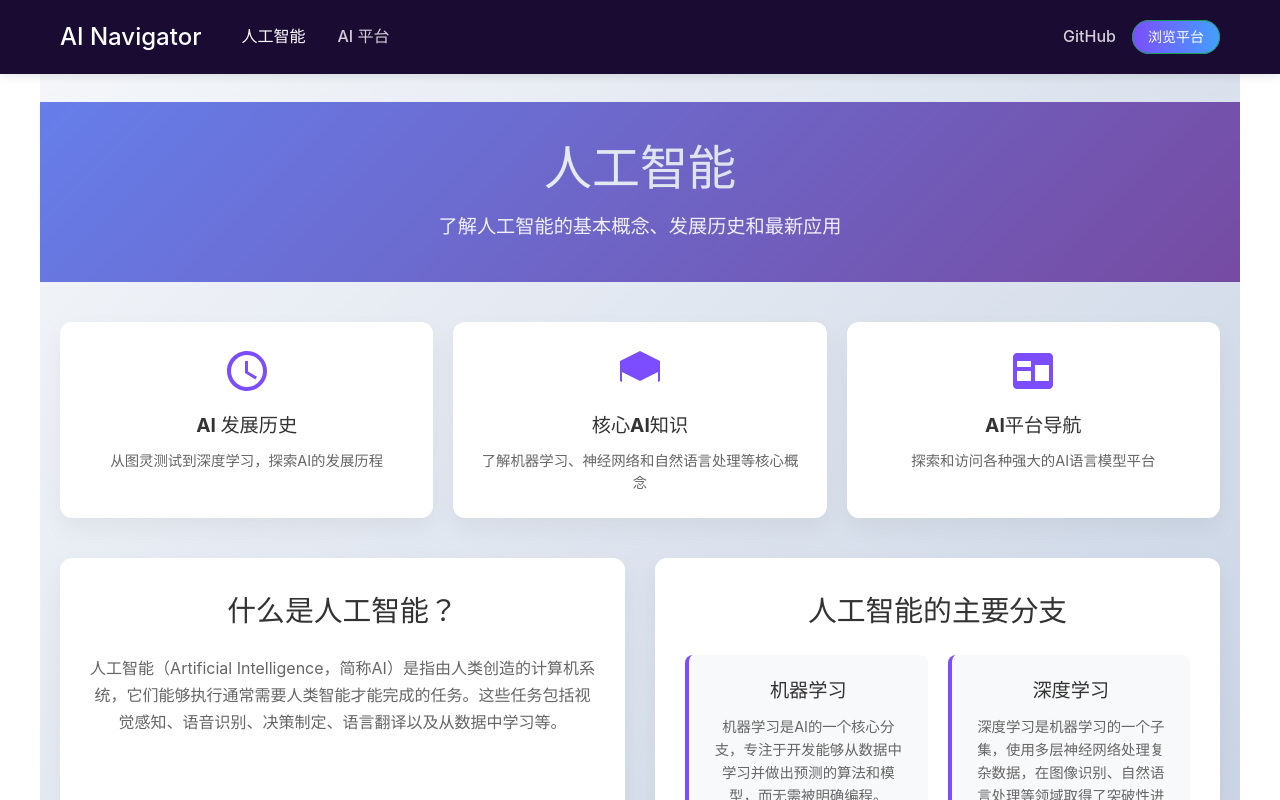
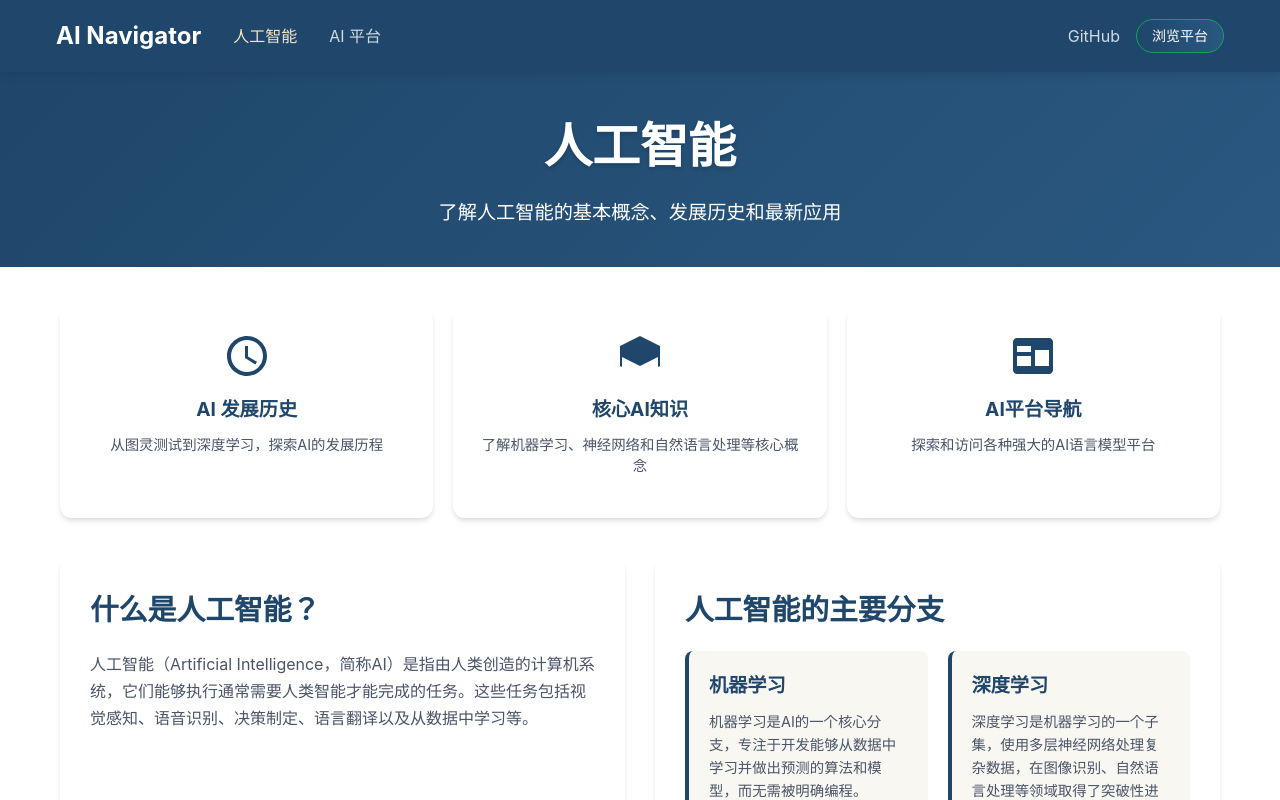
Before and after one commit to heijin-yuuby/AI-Learning-Resources-Navigator, a Vue app in the folder frontend/: page /about-ai in a window 1280 px wide. Shown: the top 800 px of the page. Built offline with nearby package versions, Linux system fonts and the light colour scheme.

Commit message:
Refactor UI components and styles: implement global theming in App.vue, migrate styles to main.css, and enhance layout and design across various pages including HomePage, AboutAIPage, and LLMPlatformsPage for improved user experience and consistency.

```diff
--- a/frontend/src/App.vue
+++ b/frontend/src/App.vue
@@ -1,13 +1,18 @@
 <script setup>
 import { NConfigProvider, NMessageProvider, darkTheme } from 'naive-ui';
 import { provide, ref } from 'vue';
+import './assets/main.css';
 
-const theme = ref(null); // Use null for light theme or darkTheme for dark mode
+// Set theme based on system preference (null for light, darkTheme for dark)
+const prefersDark = window.matchMedia('(prefers-color-scheme: dark)').matches;
+const theme = ref(prefersDark ? darkTheme : null);
 
-// Global theme variables
+// Global theme variables for Naive UI
 provide('themeVars', {
-  primaryColor: '#7C4DFF',
-  secondaryColor: '#43A0FF'
+  primaryColor: '#1F466B',
+  primaryColorHover: '#2A5880',
+  borderRadius: '8px',
+  textColorBase: '#1F466B'
 });
 </script>
 
@@ -20,57 +25,5 @@ provide('themeVars', {
 </template>
 
 <style>
-:root {
-  --primary-color: #7C4DFF;
-  --secondary-color: #43A0FF;
-  --dark-color: #1A0B33;
-  --light-color: #f5f7fa;
-  --gradient-primary: linear-gradient(90deg, var(--primary-color) 0%, var(--secondary-color) 100%);
-}
-
-* {
-  margin: 0;
-  padding: 0;
-  box-sizing: border-box;
-}
-
-html, body {
-  font-family: 'Inter', 'Helvetica Neue', Helvetica, Arial, sans-serif;
-  -webkit-font-smoothing: antialiased;
-  -moz-osx-font-smoothing: grayscale;
-  color: #333;
-  font-size: 16px;
-  scroll-behavior: smooth;
-}
-
-h1, h2, h3, h4, h5, h6 {
-  font-weight: 700;
-}
-
-a {
-  text-decoration: none;
-  color: var(--primary-color);
-}
-
-.container {
-  max-width: 1200px;
-  margin: 0 auto;
-  padding: 0 20px;
-}
-
-.gradient-text {
-  background: var(--gradient-primary);
-  -webkit-background-clip: text;
-  -webkit-text-fill-color: transparent;
-}
-
-.page-transition-enter-active,
-.page-transition-leave-active {
-  transition: opacity 0.3s ease;
-}
-
-.page-transition-enter-from,
-.page-transition-leave-to {
-  opacity: 0;
-}
+/* All styles moved to assets/main.css */
 </style>
--- /dev/null
+++ b/frontend/src/assets/main.css
@@ -0,0 +1,250 @@
+:root {
+  /* 主色调 - 深蓝色系 */
+  --primary-color: #1F466B;
+  --primary-gradient: linear-gradient(135deg, #1F466B 0%, #2A5880 100%);
+  --primary-hover-gradient: linear-gradient(135deg, #2A5880 0%, #1F466B 100%);
+
+  /* 背景色 */
+  --bg-primary: #FFFFFF;
+  --bg-secondary: #F9F7F2;
+  --bg-tertiary: #F5E6BF;
+
+  /* 文字颜色 */
+  --text-primary: #1F466B;
+  --text-secondary: #4A5568;
+  --text-tertiary: #718096;
+  --text-light: #FFFFFF;
+
+  /* 强调色 */
+  --accent-blue: #1F466B;     /* 深蓝色 */
+  --accent-yellow: #F5E6BF;   /* 米黄色 */
+  --accent-cream: #FFFFF0;    /* 奶油色 */
+  --accent-green: #E0EEE0;    /* 淡绿色 */
+  --accent-orange: #FFEFD5;   /* 杏色 */
+
+  /* 导航颜色 */
+  --nav-bg: #1b3e61;
+  --nav-text: var(--text-light);
+  --nav-text-hover: var(--accent-yellow);
+
+  /* 边框和阴影 */
+  --border-color: rgba(0, 0, 0, 0.1);
+  --border-radius-sm: 4px;
+  --border-radius-md: 8px;
+  --border-radius-lg: 12px;
+  --border-radius-xl: 20px;
+  --shadow-sm: 0 1px 2px 0 rgba(0, 0, 0, 0.05);
+  --shadow-md: 0 4px 6px -1px rgba(0, 0, 0, 0.1), 0 2px 4px -1px rgba(0, 0, 0, 0.06);
+  --shadow-lg: 0 10px 15px -3px rgba(0, 0, 0, 0.1), 0 4px 6px -2px rgba(0, 0, 0, 0.05);
+
+  /* 状态颜色 */
+  --success: #E0EEE0;
+  --warning: #F5E6BF;
+  --error: #FFE4E1;
+  --info: #E6F0F8;
+
+  /* 卡片和容器 */
+  --card-bg: #FFFFFF;
+  --card-border: #F0F0F0;
+
+  /* 动画和过渡 */
+  --transition-fast: 150ms cubic-bezier(0.4, 0, 0.2, 1);
+  --transition-normal: 300ms cubic-bezier(0.4, 0, 0.2, 1);
+  --transition-slow: 500ms cubic-bezier(0.4, 0, 0.2, 1);
+
+  /* 间距 */
+  --spacing-xs: 4px;
+  --spacing-sm: 8px;
+  --spacing-md: 16px;
+  --spacing-lg: 24px;
+  --spacing-xl: 32px;
+  --spacing-xxl: 48px;
+
+  /* 字体 */
+  --font-family: 'Inter', 'Helvetica Neue', Helvetica, Arial, sans-serif;
+  --font-size-xs: 0.75rem;
+  --font-size-sm: 0.875rem;
+  --font-size-md: 1rem;
+  --font-size-lg: 1.25rem;
+  --font-size-xl: 1.5rem;
+  --font-size-xxl: 2rem;
+  --font-size-xxxl: 3rem;
+}
+
+/* 基础样式重置 */
+* {
+  margin: 0;
+  padding: 0;
+  box-sizing: border-box;
+}
+
+html, body {
+  font-family: var(--font-family);
+  font-size: var(--font-size-md);
+  color: var(--text-primary);
+  background-color: var(--bg-primary);
+  line-height: 1.5;
+  -webkit-font-smoothing: antialiased;
+  -moz-osx-font-smoothing: grayscale;
+  scroll-behavior: smooth;
+}
+
+/* 基础排版样式 */
+h1, h2, h3, h4, h5, h6 {
+  font-weight: 700;
+  color: var(--text-primary);
+  margin-bottom: var(--spacing-md);
+}
+
+h1 { font-size: var(--font-size-xxxl); }
+h2 { font-size: var(--font-size-xxl); }
+h3 { font-size: var(--font-size-xl); }
+h4 { font-size: var(--font-size-lg); }
+h5 { font-size: var(--font-size-md); }
+h6 { font-size: var(--font-size-sm); }
+
+p {
+  margin-bottom: var(--spacing-md);
+  color: var(--text-secondary);
+}
+
+a {
+  color: var(--primary-color);
+  text-decoration: none;
+  transition: color var(--transition-fast);
+}
+
+a:hover {
+  color: #2A5880;
+}
+
+/* 容器类 */
+.container {
+  max-width: 1200px;
+  margin: 0 auto;
+  padding: 0 var(--spacing-md);
+}
+
+/* 按钮样式 */
+button, .btn {
+  cursor: pointer;
+  font-family: var(--font-family);
+  border: none;
+  outline: none;
+  background: none;
+  transition: all var(--transition-normal);
+}
+
+.btn-primary {
+  background: var(--primary-gradient);
+  color: var(--text-light);
+  padding: var(--spacing-sm) var(--spacing-xl);
+  border-radius: var(--border-radius-xl);
+  font-weight: 500;
+}
+
+.btn-primary:hover {
+  background: var(--primary-hover-gradient);
+  box-shadow: var(--shadow-md);
+}
+
+.btn-secondary {
+  background: transparent;
+  color: var(--primary-color);
+  padding: var(--spacing-sm) var(--spacing-xl);
+  border-radius: var(--border-radius-xl);
+  border: 1px solid var(--primary-color);
+}
+
+.btn-secondary:hover {
+  background: rgba(31, 70, 107, 0.1);
+}
+
+/* 渐变文本 */
+.gradient-text {
+  background: var(--primary-gradient);
+  -webkit-background-clip: text;
+  -webkit-text-fill-color: transparent;
+  background-clip: text;
+  color: transparent;
+}
+
+/* 卡片样式 */
+.card {
+  background: var(--card-bg);
+  border-radius: var(--border-radius-lg);
+  padding: var(--spacing-lg);
+  box-shadow: var(--shadow-md);
+  transition: transform var(--transition-normal), box-shadow var(--transition-normal);
+}
+
+.card:hover {
+  transform: translateY(-5px);
+  box-shadow: var(--shadow-lg);
+}
+
+/* 动画 */
+@keyframes fadeIn {
+  from { opacity: 0; }
+  to { opacity: 1; }
+}
+
+@keyframes fadeInUp {
+  from {
+    opacity: 0;
+    transform: translateY(20px);
+  }
+  to {
+    opacity: 1;
+    transform: translateY(0);
+  }
+}
+
+.fade-in {
+  animation: fadeIn var(--transition-normal) ease forwards;
+}
+
+.fade-in-up {
+  animation: fadeInUp var(--transition-normal) ease forwards;
+}
+
+/* 页面过渡 */
+.page-transition-enter-active,
+.page-transition-leave-active {
+  transition: opacity 0.3s ease;
+}
+
+.page-transition-enter-from,
+.page-transition-leave-to {
+  opacity: 0;
+}
+
+/* 深色模式变量 */
+@media (prefers-color-scheme: dark) {
+  :root {
+    --bg-primary: #0A1622;
+    --bg-secondary: #142438;
+    --bg-tertiary: #1F3450;
+
+    --text-primary: #FFFFFF;
+    --text-secondary: #E0E0E0;
+    --text-tertiary: #B0B0B0;
+    --text-light: #FFFFFF;
+
+    --card-bg: #142438;
+    --card-border: #1F3450;
+    --border-color: rgba(255, 255, 255, 0.1);
+
+    --primary-color: #3A6EA5;
+    --primary-gradient: linear-gradient(135deg, #3A6EA5 0%, #2A5880 100%);
+    --primary-hover-gradient: linear-gradient(135deg, #2A5880 0%, #3A6EA5 100%);
+
+    --accent-yellow: #D9C27E;
+
+    --nav-bg: #0A1622;
+
+    --shadow-sm: 0 1px 2px 0 rgba(0, 0, 0, 0.3);
+    --shadow-md: 0 4px 6px -1px rgba(0, 0, 0, 0.4), 0 2px 4px -1px rgba(0, 0, 0, 0.3);
+    --shadow-lg: 0 10px 15px -3px rgba(0, 0, 0, 0.4), 0 4px 6px -2px rgba(0, 0, 0, 0.3);
+  }
+}
--- a/frontend/src/components/layout/Navigation.vue
+++ b/frontend/src/components/layout/Navigation.vue
@@ -56,7 +56,7 @@ const navigateToLLMPlatforms = () => {
 
 <style scoped>
 .navigation {
-  background-color: #1A0B33;
+  background-color: #1F466B;
   padding: 16px 0;
   width: 100%;
   position: fixed;
@@ -72,18 +72,18 @@ const navigateToLLMPlatforms = () => {
   display: flex;
   align-items: center;
   justify-content: space-between;
-  padding: 0 20px;
+  padding: 0 var(--spacing-md);
   position: relative;
 }
 
 .nav-logo {
-  font-size: 1.5rem;
+  font-size: var(--font-size-xl);
   font-weight: 700;
   z-index: 1001;
 }
 
 .logo-link {
-  color: white;
+  color: var(--text-light);
   text-decoration: none;
 }
 
@@ -92,12 +92,12 @@ const navigateToLLMPlatforms = () => {
   align-items: center;
   justify-content: space-between;
   flex: 1;
-  margin-left: 40px;
+  margin-left: var(--spacing-xl);
 }
 
 .nav-links {
   display: flex;
-  gap: 32px;
+  gap: var(--spacing-xl);
 }
 
 .nav-link {
@@ -110,35 +110,35 @@ const navigateToLLMPlatforms = () => {
 
 .nav-link:hover,
 .nav-link.router-link-active {
-  color: white;
+  color: #F5E6BF;
 }
 
 .nav-actions {
   display: flex;
-  gap: 16px;
+  gap: var(--spacing-md);
   align-items: center;
 }
 
 .nav-action-link {
   color: rgba(255, 255, 255, 0.8);
   text-decoration: none;
-  font-size: 1rem;
-  transition: color 0.2s;
+  font-size: var(--font-size-md);
+  transition: color var(--transition-fast);
 }
 
 .nav-action-link:hover {
-  color: white;
+  color: #F5E6BF;
 }
 
 .primary-button {
-  background: linear-gradient(90deg, #7C4DFF 0%, #43A0FF 100%);
+  background: linear-gradient(90deg, #1F466B 0%, #2A5880 100%);
   border: none;
   border-radius: 20px;
   padding: 4px 16px;
 }
 
 .button-link {
-  color: white;
+  color: var(--text-light);
   text-decoration: none;
 }
 
@@ -161,9 +161,9 @@ const navigateToLLMPlatforms = () => {
   display: block;
   height: 3px;
   width: 100%;
-  background-color: white;
+  background-color: var(--text-light);
   border-radius: 3px;
-  transition: all 0.3s ease;
+  transition: all var(--transition-normal);
 }
 
 .toggle-icon.active span:nth-child(1) {
@@ -189,12 +189,12 @@ const navigateToLLMPlatforms = () => {
     left: 0;
     right: 0;
     bottom: 0;
-    background-color: #1A0B33;
+    background-color: var(--nav-bg);
     flex-direction: column;
     justify-content: center;
     margin-left: 0;
     transform: translateX(100%);
-    transition: transform 0.3s ease;
+    transition: transform var(--transition-normal);
     z-index: 1000;
   }
 
@@ -204,19 +204,19 @@ const navigateToLLMPlatforms = () => {
 
   .nav-links {
     flex-direction: column;
-    gap: 20px;
+    gap: var(--spacing-lg);
     text-align: center;
-    margin-bottom: 40px;
+    margin-bottom: var(--spacing-xl);
   }
 
   .nav-link {
-    font-size: 1.2rem;
-    padding: 10px;
+    font-size: var(--font-size-lg);
+    padding: var(--spacing-sm);
   }
 
   .nav-actions {
     flex-direction: column;
-    gap: 20px;
+    gap: var(--spacing-lg);
     width: 100%;
     align-items: center;
   }
--- a/frontend/src/main.js
+++ b/frontend/src/main.js
@@ -2,7 +2,6 @@ import { createApp } from 'vue'
 import { createPinia } from 'pinia'
 import App from './App.vue'
 import router from './router'
-import './style.css'
 
 const app = createApp(App)
 
--- a/frontend/src/style.css
+++ /dev/null
@@ -1,79 +0,0 @@
-:root {
-  font-family: system-ui, Avenir, Helvetica, Arial, sans-serif;
-  line-height: 1.5;
-  font-weight: 400;
-
-  color-scheme: light dark;
-  color: rgba(255, 255, 255, 0.87);
-  background-color: #242424;
-
-  font-synthesis: none;
-  text-rendering: optimizeLegibility;
-  -webkit-font-smoothing: antialiased;
-  -moz-osx-font-smoothing: grayscale;
-}
-
-a {
-  font-weight: 500;
-  color: #646cff;
-  text-decoration: inherit;
-}
-a:hover {
-  color: #535bf2;
-}
-
-body {
-  margin: 0;
-  display: flex;
-  place-items: center;
-  min-width: 320px;
-  min-height: 100vh;
-}
-
-h1 {
-  font-size: 3.2em;
-  line-height: 1.1;
-}
-
-button {
-  border-radius: 8px;
-  border: 1px solid transparent;
-  padding: 0.6em 1.2em;
-  font-size: 1em;
-  font-weight: 500;
-  font-family: inherit;
-  background-color: #1a1a1a;
-  cursor: pointer;
-  transition: border-color 0.25s;
-}
-button:hover {
-  border-color: #646cff;
-}
-button:focus,
-button:focus-visible {
-  outline: 4px auto -webkit-focus-ring-color;
-}
-
-.card {
-  padding: 2em;
-}
-
-#app {
-  max-width: 1280px;
-  margin: 0 auto;
-  padding: 2rem;
-  text-align: center;
-}
-
-@media (prefers-color-scheme: light) {
-  :root {
-    color: #213547;
-    background-color: #ffffff;
-  }
-  a:hover {
-    color: #747bff;
-  }
-  button {
-    background-color: #f9f9f9;
-  }
-}
--- a/frontend/src/views/AIHistoryPage.vue
+++ b/frontend/src/views/AIHistoryPage.vue
@@ -39,7 +39,7 @@ import AITimeline from '../components/timeline/AITimeline.vue';
 
 .page-title {
   font-size: 2.5rem;
-  color: var(--primary-color);
+  color: var(--text-primary);
   margin-top: 20px;
   text-align: center;
   margin-bottom: 16px;
@@ -47,7 +47,7 @@ import AITimeline from '../components/timeline/AITimeline.vue';
 
 .page-subtitle {
   text-align: center;
-  color: #666;
+  color: var(--text-secondary);
   font-size: 1.2rem;
   max-width: 700px;
   margin: 0 auto;
--- a/frontend/src/views/AboutAIPage.vue
+++ b/frontend/src/views/AboutAIPage.vue
@@ -12,7 +12,7 @@
     <div class="container main-content">
       <div class="nav-grid">
         <div class="nav-card" @click="$router.push('/ai-history')">
-          <n-icon size="48" color="#7C4DFF">
+          <n-icon size="48" color="var(--primary-color)">
             <svg xmlns="http://www.w3.org/2000/svg" viewBox="0 0 24 24">
               <path fill="currentColor" d="M12 2C6.5 2 2 6.5 2 12s4.5 10 10 10s10-4.5 10-10S17.5 2 12 2zm0 18c-4.4 0-8-3.6-8-8s3.6-8 8-8s8 3.6 8 8s-3.6 8-8 8zm.5-13H11v6l5.2 3.2l.8-1.3l-4.5-2.7V7z"/>
             </svg>
@@ -22,7 +22,7 @@
         </div>
 
         <div class="nav-card" @click="$router.push('/ai-knowledge')">
-          <n-icon size="48" color="#7C4DFF">
+          <n-icon size="48" color="var(--primary-color)">
             <svg xmlns="http://www.w3.org/2000/svg" viewBox="0 0 24 24">
               <path fill="currentColor" d="M12 2L2 7l10 5l10-5l-10-5zm0 10L2 7v10l10 5l10-5V7l-10 5zm0 10l-9-4.5v-5l9 4.5l9-4.5v5l-9 4.5z"/>
             </svg>
@@ -32,7 +32,7 @@
         </div>
 
         <div class="nav-card" @click="$router.push('/llm-platforms')">
-          <n-icon size="48" color="#7C4DFF">
+          <n-icon size="48" color="var(--primary-color)">
             <svg xmlns="http://www.w3.org/2000/svg" viewBox="0 0 24 24">
               <path fill="currentColor" d="M20 3H4c-1.1 0-2 .9-2 2v14c0 1.1.9 2 2 2h16c1.1 0 2-.9 2-2V5c0-1.1-.9-2-2-2zm-9 14H4v-5h7v5zm0-7H4V7h7v3zm9 7h-7v-8h7v8z"/>
             </svg>
@@ -85,30 +85,29 @@ import Navigation from '../components/layout/Navigation.vue';
 <style scoped>
 .about-ai-page {
   min-height: 100vh;
-  background: linear-gradient(135deg, #f5f7fa 0%, #c3cfe2 100%);
+  background: var(--bg-primary);
   padding-top: 70px; /* Add padding for fixed navigation */
 }
 
 .page-header {
-  background: linear-gradient(135deg, #667eea 0%, #764ba2 100%);
+  background: var(--primary-gradient);
   padding: 40px 0;
-  color: white;
+  color: var(--text-light);
   text-align: center;
 }
 
 .page-title {
   font-size: clamp(2rem, 6vw, 3rem);
   margin-bottom: 1rem;
-  background: linear-gradient(to right, #ffffff, #c3cfe2);
-  -webkit-background-clip: text;
-  -webkit-text-fill-color: transparent;
+  color: var(--text-light);
+  text-shadow: 0 2px 4px rgba(0, 0, 0, 0.2);
 }
 
 .page-subtitle {
   font-size: clamp(0.9rem, 3vw, 1.2rem);
   max-width: 600px;
   margin: 0 auto;
-  opacity: 0.9;
+  color: var(--text-light);
   padding: 0 20px;
 }
 
@@ -126,10 +125,10 @@ import Navigation from '../components/layout/Navigation.vue';
 }
 
 .nav-card {
-  background: white;
+  background: var(--card-bg);
   border-radius: 12px;
   padding: 25px;
-  box-shadow: 0 10px 25px rgba(0, 0, 0, 0.05);
+  box-shadow: var(--shadow-md);
   transition: all 0.3s ease;
   cursor: pointer;
   text-align: center;
@@ -141,17 +140,17 @@ import Navigation from '../components/layout/Navigation.vue';
 
 .nav-card:hover {
   transform: translateY(-10px);
-  box-shadow: 0 15px 35px rgba(0, 0, 0, 0.1);
+  box-shadow: var(--shadow-lg);
 }
 
 .nav-card h3 {
   font-size: 1.2rem;
   margin: 15px 0 10px;
-  color: #333;
+  color: var(--text-primary);
 }
 
 .nav-card p {
-  color: #666;
+  color: var(--text-secondary);
   font-size: 0.9rem;
   line-height: 1.5;
 }
@@ -163,20 +162,20 @@ import Navigation from '../components/layout/Navigation.vue';
 }
 
 .ai-intro, .branch-section {
-  background: white;
+  background: var(--card-bg);
   border-radius: 12px;
   padding: 30px;
-  box-shadow: 0 10px 25px rgba(0, 0, 0, 0.05);
+  box-shadow: var(--shadow-md);
 }
 
 .ai-intro h2, .branch-section h2 {
-  color: #333;
+  color: var(--text-primary);
   font-size: clamp(1.5rem, 4vw, 1.8rem);
   margin-bottom: 20px;
 }
 
 .ai-intro p {
-  color: #666;
+  color: var(--text-secondary);
   line-height: 1.7;
   font-size: clamp(0.9rem, 2vw, 1rem);
 }
@@ -188,22 +187,22 @@ import Navigation from '../components/layout/Navigation.vue';
 }
 
 .branch-card {
-  background: #f8f9fa;
+  background: var(--bg-secondary);
   border-radius: 8px;
   padding: 20px;
-  border-left: 4px solid var(--primary-color);
+  border-left: 4px solid var(--accent-blue);
   height: 100%;
 }
 
 .branch-card h3 {
   font-size: 1.2rem;
   margin-bottom: 10px;
-  color: #333;
+  color: var(--text-primary);
 }
 
 .branch-card p {
   font-size: 0.9rem;
-  color: #666;
+  color: var(--text-secondary);
   margin-bottom: 0;
   line-height: 1.6;
 }
```
Also changed, not shown: frontend/src/components/timeline/AITimeline.vue (+94 -78 lines), frontend/src/views/AIKnowledgePage.vue (+4 -4 lines), frontend/src/views/HomePage.vue (+19 -18 lines), frontend/src/views/LLMPlatformsPage.vue (+9 -9 lines).
